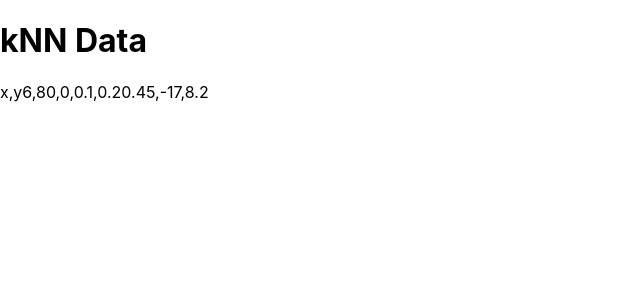
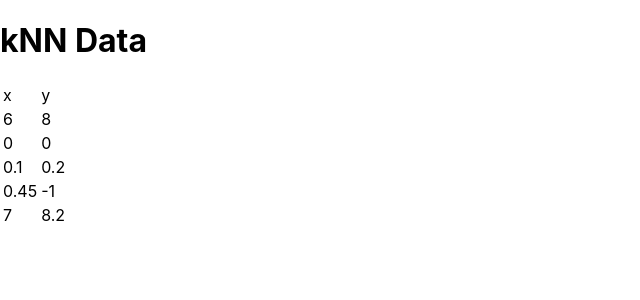
Before and after one commit to dhong9/similar_colors, a React (Create React App) app: page / in a window 1280 px wide. Shown: the top 300 px of the page, without its empty margins (0-640 px from the left). Built offline with nearby package versions, Linux system fonts and the light colour scheme.

Commit message:
Converted CSV data to a table

```diff
--- a/src/components/table/table.component.js
+++ b/src/components/table/table.component.js
@@ -8,12 +8,19 @@ export default function Table() {
 
   useEffect(() => {
     fetchCsv(data, res => setCsv(res.split('\n')))
-    console.log(csv)
   }, [])
 
   return (
-    <div>
-      { csv }
-    </div>
+    <table>
+      {
+        csv.map(row =>
+          <tr>
+            {
+              row.split(',').map(v => <td>{v}</td>)
+            }
+          </tr>
+        )
+      }
+    </table>
   )
 }
```
